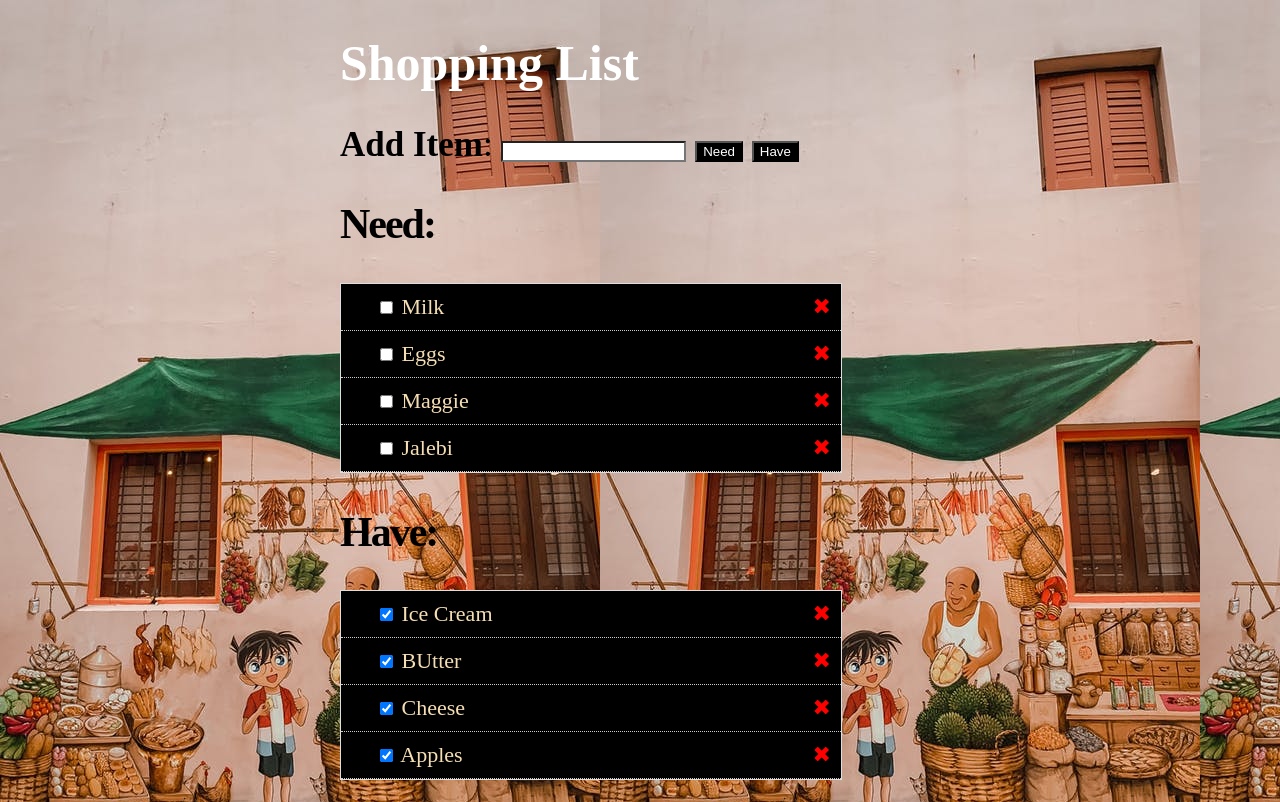
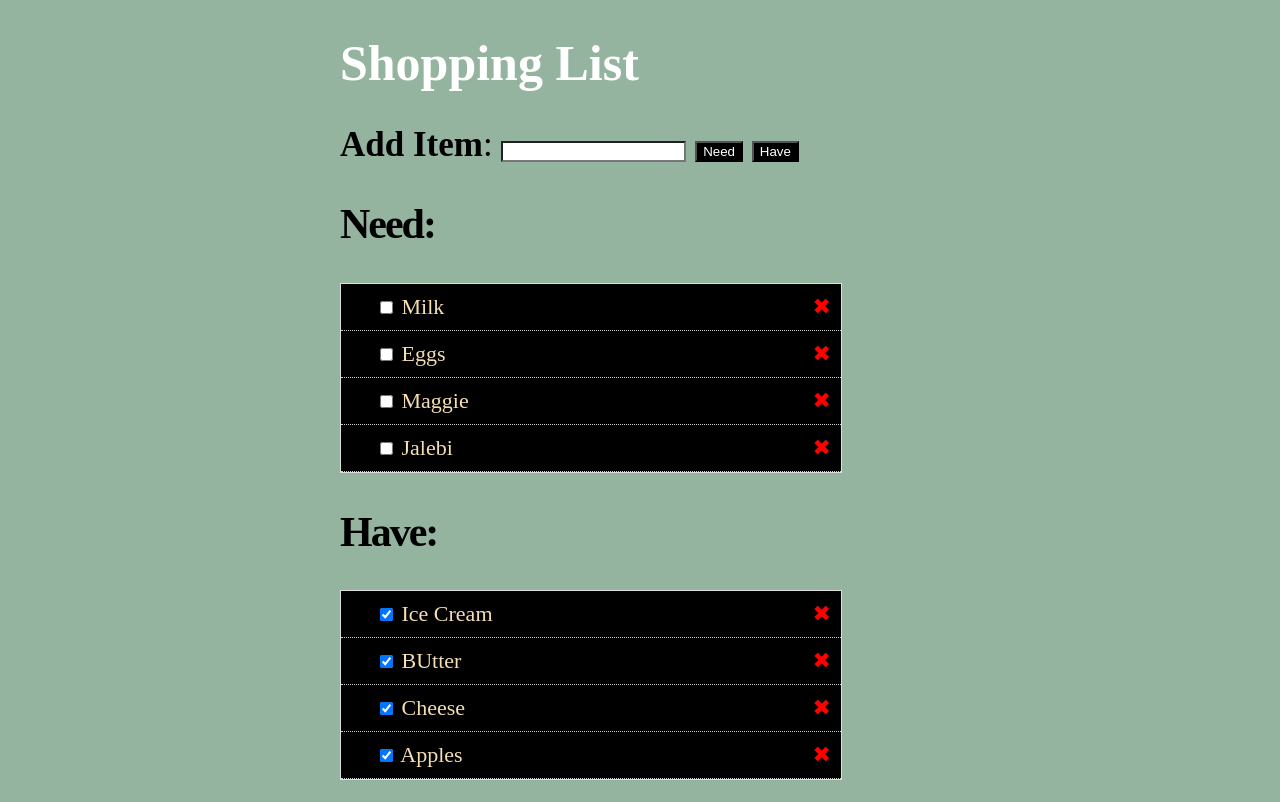
Before and after one commit to Vaibhavgiri019/grocerylsit, a plain HTML site: page index.html in a window 1280 px wide. Drawn offline with nearby package versions, Linux system fonts and the light colour scheme.

Commit message:
Update list.css

```diff
--- a/list.css
+++ b/list.css
@@ -1,8 +1,9 @@
 body {
   /* background-image: url('/linedpaper/pexels-photo-1992912.jpeg'); */
    /* background-image: url('/linedpaper/pexels-photo-1992913.jpeg'); */
-  background-image: url('/linedpaper/pexels-photo-3927899.jpeg');
-  background-color: black;
+/*   background-image: url('/linedpaper/pexels-photo-3927899.jpeg');  */
+
+  background-color:#94B49F;
   width: 600px;
   margin: 0 auto;
   padding: 0;
@@ -68,6 +69,6 @@ li a {
        (min-resolution: 192dpi)             /* dppx fallback */
 {
 	body {
-		background-image: url('linedpaper/linedpaper_@2x.png');
+		background-image: url('linedpaper/pexels-photo-3927899.jpeg');
 	}
 }
```
